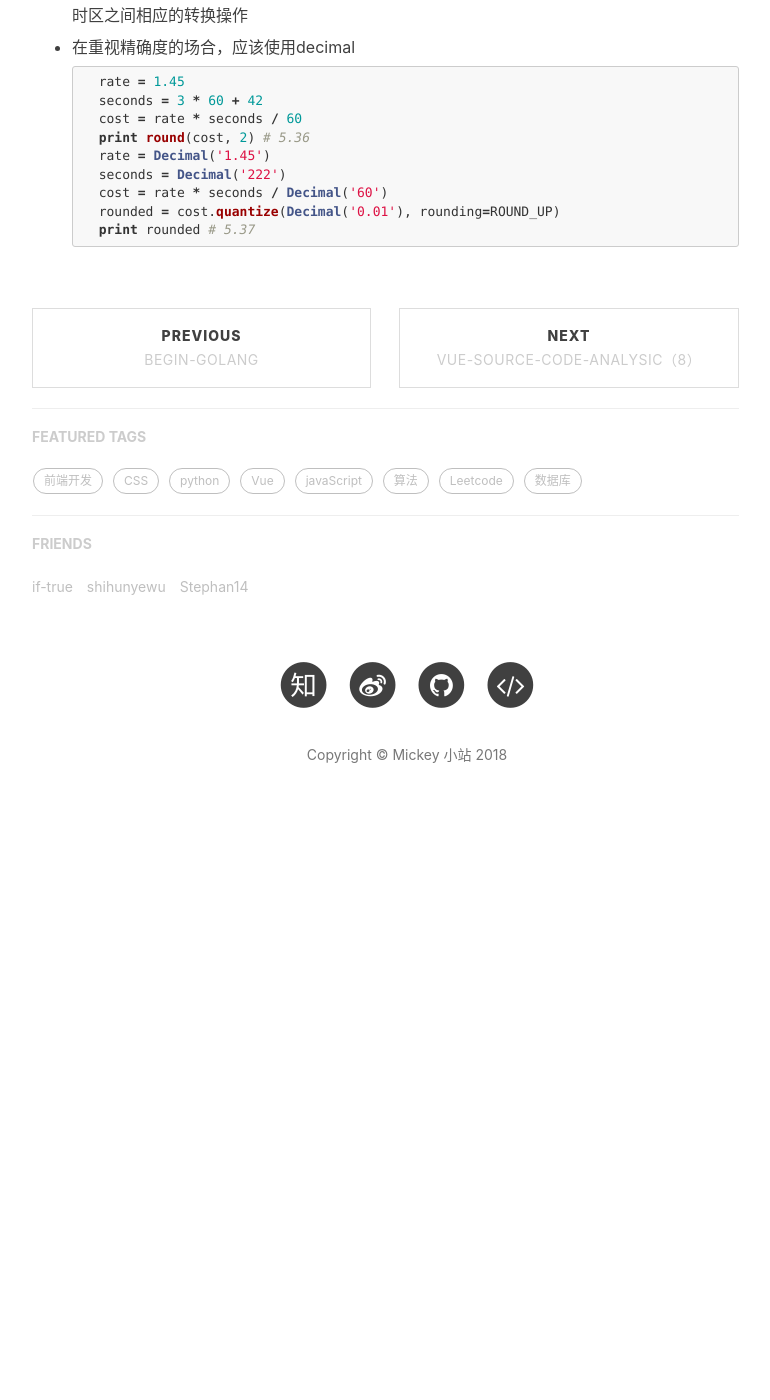
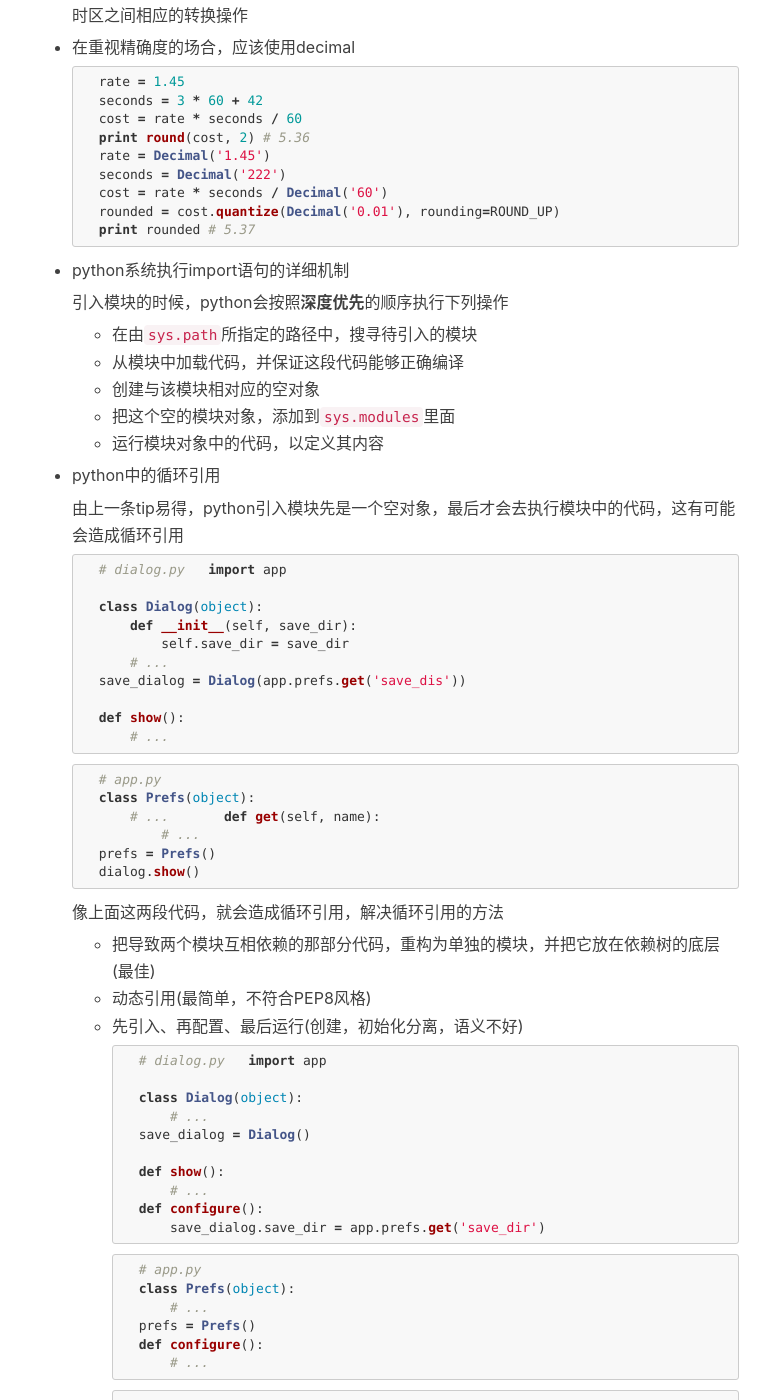
Before and after one commit to mickey0524/mickey0524.github.io, a Jekyll site: the page built from _posts/2018-07-19-effective-python.md, in a window 1280 px wide and 1400 px high, scrolled down 9784 px. Shown: the whole window, without its empty margins (233-1003 px from the left). Built offline with Jekyll 4.4.1, drawn with Linux system fonts in a browser that asks for light colours; nearby versions of some CDN libraries; comment, search, counter and statistics services are not loaded; before the commit the page ends 10615 px from its top, so only the background shows below that; some of the changed text lies outside the part shown.

Commit message:
feat(python): add python

````diff
--- a/_posts/2018-07-19-effective-python.md
+++ b/_posts/2018-07-19-effective-python.md
@@ -521,3 +521,99 @@ tags:
 	rounded = cost.quantize(Decimal('0.01'), rounding=ROUND_UP)
 	print rounded # 5.37
 	```
+
+* python系统执行import语句的详细机制
+
+	引入模块的时候，python会按照**深度优先**的顺序执行下列操作
+
+	* 在由`sys.path`所指定的路径中，搜寻待引入的模块
+	* 从模块中加载代码，并保证这段代码能够正确编译
+	* 创建与该模块相对应的空对象
+	* 把这个空的模块对象，添加到`sys.modules`里面
+	* 运行模块对象中的代码，以定义其内容
+
+* python中的循环引用
+
+	由上一条tip易得，python引入模块先是一个空对象，最后才会去执行模块中的代码，这有可能会造成循环引用
+
+	```python
+	# dialog.py
+	import app
+
+	class Dialog(object):
+		def __init__(self, save_dir):
+			self.save_dir = save_dir
+		# ...
+
+	save_dialog = Dialog(app.prefs.get('save_dis'))
+
+	def show():
+		# ...
+	```
+
+	```python
+	# app.py
+
+	class Prefs(object):
+		# ...
+		def get(self, name):
+			# ...
+
+	prefs = Prefs()
+	dialog.show()
+	```
+
+	像上面这两段代码，就会造成循环引用，解决循环引用的方法
+
+	* 把导致两个模块互相依赖的那部分代码，重构为单独的模块，并把它放在依赖树的底层(最佳)
+	* 动态引用(最简单，不符合PEP8风格)
+	* 先引入、再配置、最后运行(创建，初始化分离，语义不好)
+
+		```python
+		# dialog.py
+		import app
+
+		class Dialog(object):
+			# ...
+
+		save_dialog = Dialog()
+
+		def show():
+			# ...
+
+		def configure():
+			save_dialog.save_dir = app.prefs.get('save_dir')
+		```
+
+		```python
+		# app.py
+
+		class Prefs(object):
+			# ...
+
+		prefs = Prefs()
+		def configure():
+			# ...
+		```
+
+		```python
+		# main.py
+
+		import app
+		import dialog
+
+		app.configure()
+		dialog.configure()
+
+		dialog.show()
+		```
+
+* 在python中打印调试的时候，`print`打印出来的是一个字符串，不能很清晰的显示类型，可以打印`repr(var)`，在类中，同样可以定义`__repr__`方法
+
+	```python
+	a, b = 4, '4'
+	print a, b # 4, 4
+	print repr(a), repr(b) # 4, '4'
+	```
+
+	其实`repr`和`%r`是一样的
````
